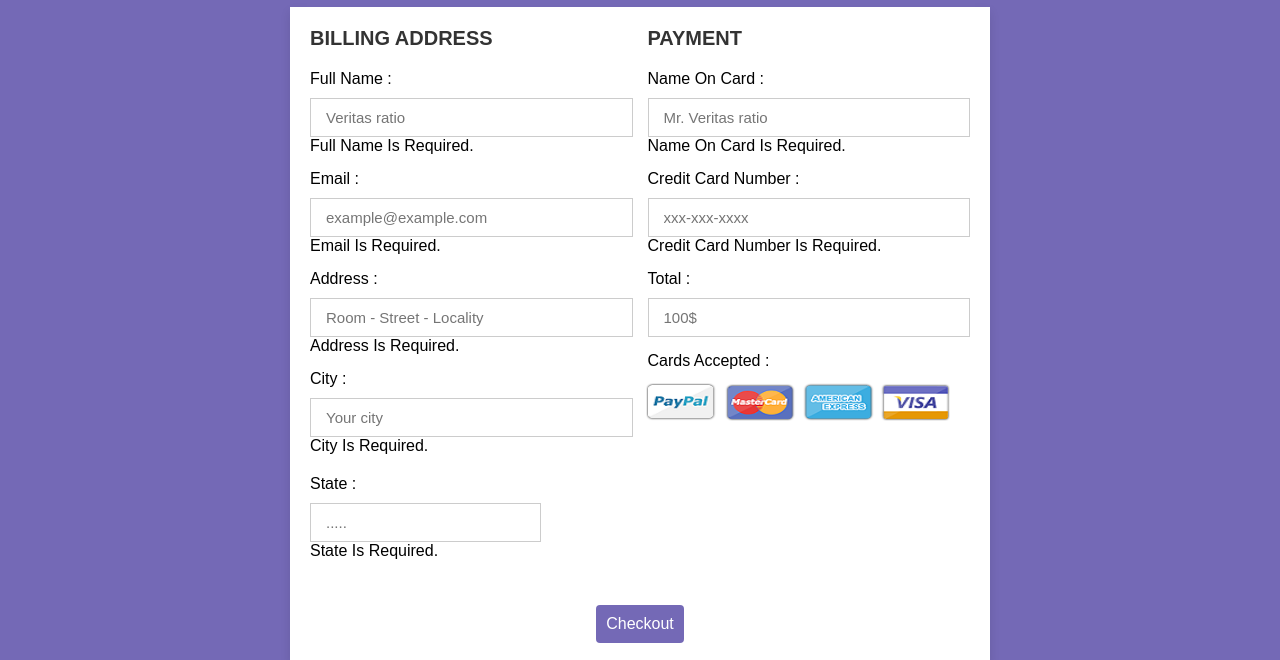
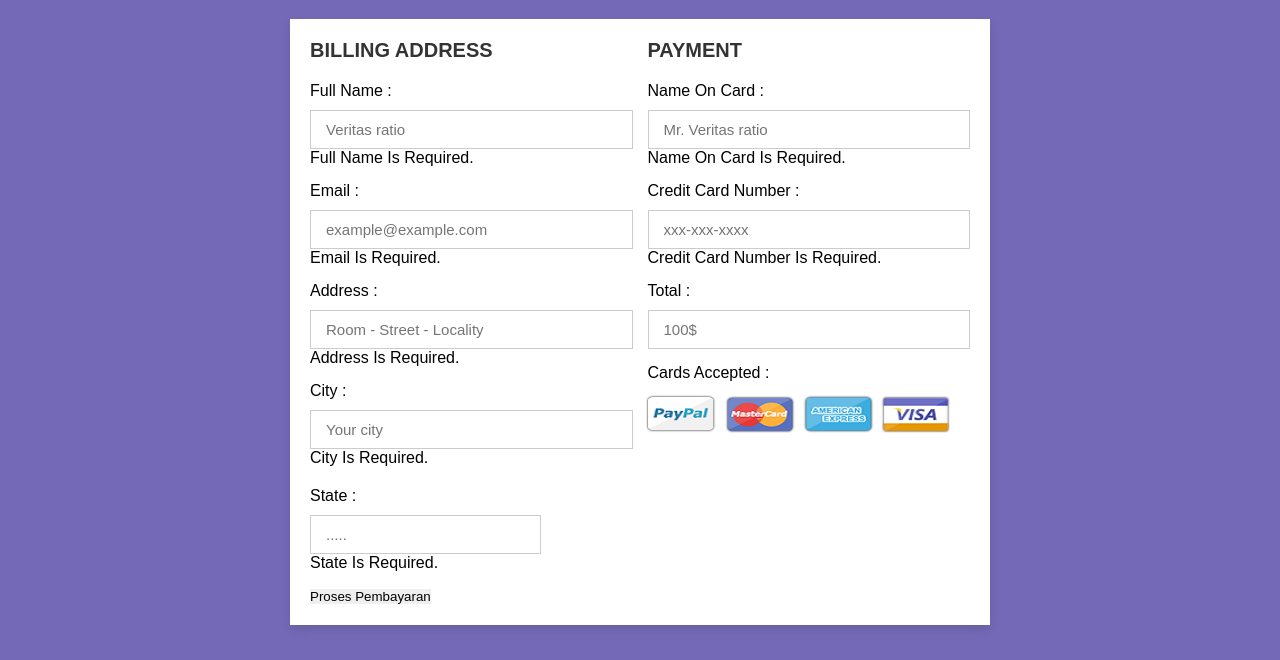
Before and after one commit to Salwazanuba19/Finalproject, a plain HTML site: page payment.html in a window 1280 px wide. Shown: the part 140-800 px from the top of the page. Drawn offline with Linux system fonts and the light colour scheme.

Commit message:
Update payment.html

```diff
--- a/payment.html
+++ b/payment.html
@@ -101,11 +101,13 @@
             </div>
 
         </div>
-        <div class="button-container">
-            <a href="acc.html">
-                <button class="custom-button" type="button">Checkout</button>
-            </a>
-        </div>
+       <button
+              id="mybtn"
+              class="btn btn-primary btn-lg btn-block"
+              type="submit"
+            >
+              Proses pembayaran
+            </button>
     </form>
 
 </div>
```
